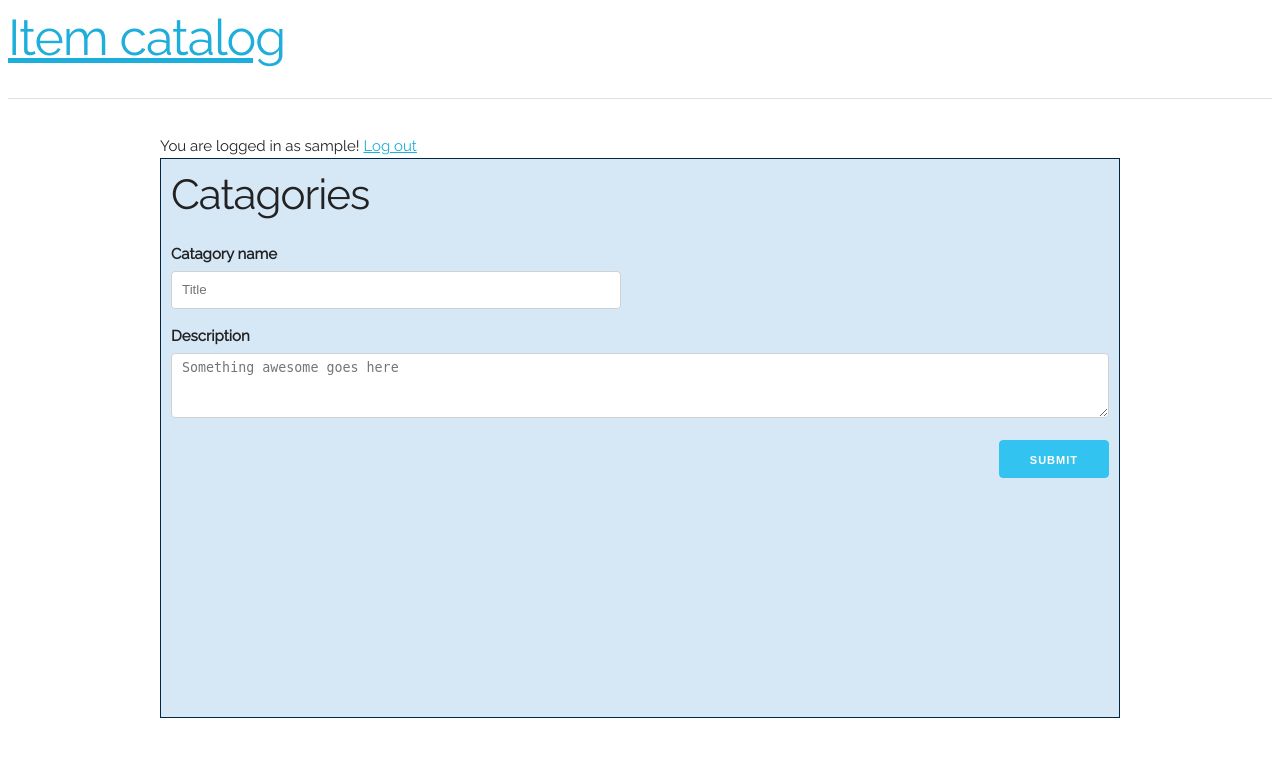
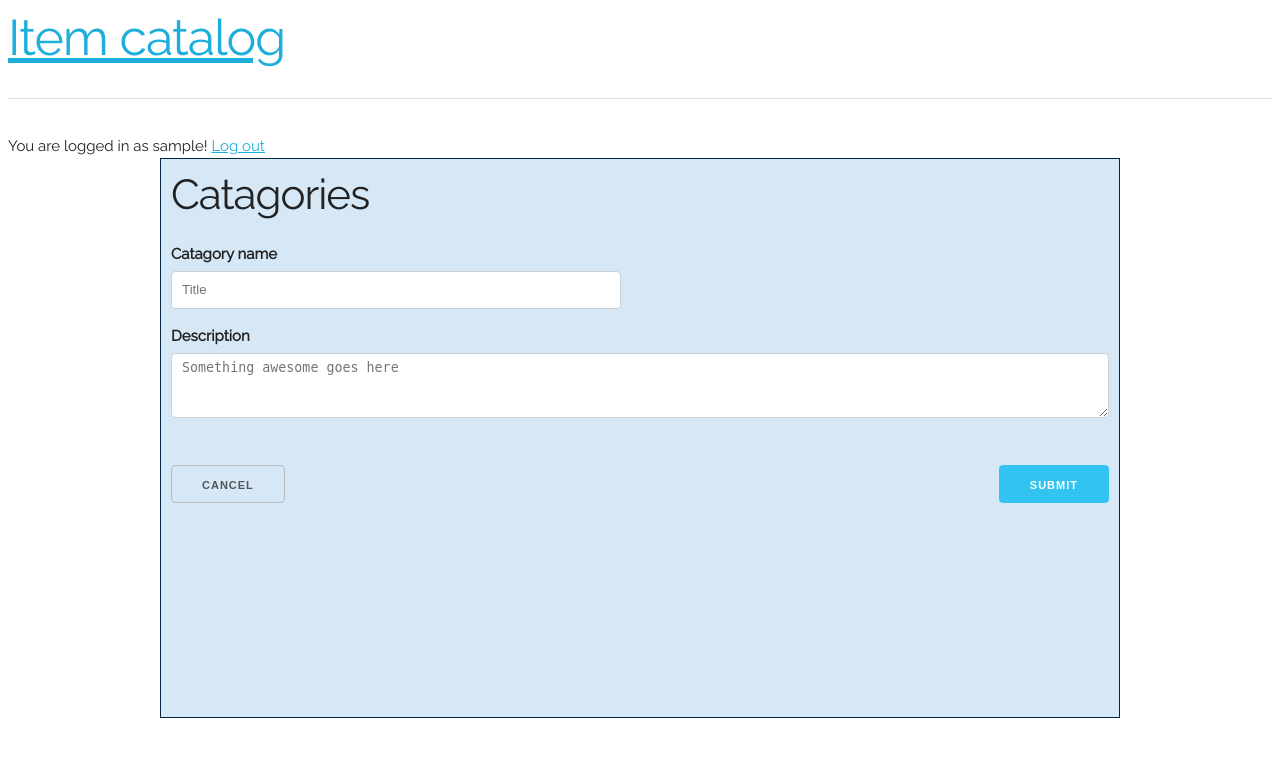
Before and after one commit to runar-rkmedia/catalog, a Flask app: page / in a window 1280 px wide, after a click on "ADD A NEW CATAGORY". Shown: the top 757 px of the page. Run offline with Flask 2, Linux system fonts and the light colour scheme; the visitor is signed in with stand-in values (Sample User, id 1); data comes from the database, SQL or seed files in the repository; data that the repository does not hold is empty; parts of the project's set-up code (start-up, migrations or seed data) failed here and were passed over; some libraries are stand-ins or nearby versions.

Commit message:
nice commits

```diff
--- a/assets/scss/style.scss
+++ b/assets/scss/style.scss
@@ -21,4 +21,20 @@ body {
 .relative{
   position: relative;
 }
+.notifications{
+  background-color: rgba(#ffffff, 0.81);
+  width: 100%;
+  position: fixed;
+  top: 0;
+  border-bottom: 1px solid black;
+  z-index: 99;
+    text-align: center;
+}
+.dismiss {
+}
+.error{
+  color: #d60000;
+  list-style: none;
+  font-weight: bold;
+}
 @import "tiles", "login"
--- a/static/css/style.css
+++ b/static/css/style.css
@@ -12,6 +12,20 @@ body {
 
       .relative {
         position: relative; }
+
+        .notifications {
+          background-color: rgba(255, 255, 255, 0.81);
+          width: 100%;
+          position: fixed;
+          top: 0;
+          border-bottom: 1px solid black;
+          z-index: 99;
+          text-align: center; }
+
+          .error {
+            color: #d60000;
+            list-style: none;
+            font-weight: bold; }
 
             .add-button {
               text-align: right;
--- a/templates/base.html
+++ b/templates/base.html
@@ -8,27 +8,32 @@
 <script src="{{url_for('static', filename='js/item.js')}}"></script>
     <link rel="stylesheet" href="{{ url_for('static', filename='css/style.css') }}">
 </head>
-<div class="row header">
-    <a href="{{ url_for("view_catalog") }}" class="header-link"><h1>Item catalog</h1></a>
-    <hr>
-</div>
-<div class="flash container"><div class="row flash-messages">{% with messages = get_flashed_messages() %}
+<div class="row notifications no-display" onclick="dismiss(this)">
+  <div class="flash container"><div class="row flash-messages">
+    <ul class="flashes">
+    {% with messages = get_flashed_messages() %}
               {% if messages %}
-          <ul class="flashes">
                 {% for message in messages %}
                     <li>{{ message }}</li>
                 {% endfor %}
+                {% endif %}
+        {% endwith %}
       </ul>
-      {% endif %}
-      {% endwith %}</div>
+      </div>
+</div>
+</div>
+<div class="row header">
+    <a href="{{ url_for('view_catalog') }}" class="header-link"><h1>Item catalog</h1></a>
+    <hr>
     {% if current_user.is_authenticated %}
         You are logged in as
         {{ current_user.username }}!
-      <a href="{{ url_for("logout") }}">Log out</a>
+        <a href="{{ url_for('logout') }}">Log out</a>
     {% else %}
         You are not logged in.
-      <a href="{{ url_for("login") }}">Log in</a>
-  {% endif %}</div>
+        <a href="{{ url_for('login') }}">Log in</a>
+    {% endif %}
+</div>
 <div class="container body-container">
 
     {% block body %}{% endblock %}
--- a/templates/catalogs.html
+++ b/templates/catalogs.html
@@ -13,9 +13,9 @@
 
     {% if current_user.is_authenticated %}
         <div class="row add-catagory">
-            <button type="button" class="u-pull-right" onclick="hideMeShowOther(this, '#form-new-cat');">
+            <button id="catagory-button" type="button" class="u-pull-right" onclick="hideMeShowOther(this, '#form-new-cat');">
                 <i class="fa fa-plus-circle" aria-hidden="true"></i>Add a new catagory</button>
-            <form id="form-new-cat" class="no-display" action="/json/catalog/">
+            <form id="form-new-cat" class="no-display" action="/json/catalog/" onSuccess="hideMeShowOther('#catagory-button', '#form-new-cat');">
               <input type="hidden" name="_method" value="post"/>
                 <div class="row">
                     <div class="six columns">
@@ -25,7 +25,9 @@
                 </div>
                 <label for="form-catagory-desc">Description</label>
                 <textarea name="catagory-desc" class="u-full-width" placeholder="Something awesome goes here" id="form-catagory-desc"></textarea>
-                <input class="submitButton button-primary u-pull-right" type="submit" value="Submit">
+                <ul class="error"></ul>
+                <input type="button" value="Cancel" onclick="hideMeShowOther('#catagory-button', '#form-new-cat');">
+                <input class="button-primary u-pull-right" type="submit" value="Submit">
             </form>
         </div>
     {% endif %}
```
Also changed, not shown: static/js/item.js (+40 -12 lines). Lines whose indentation alone changed are shown as unchanged.
